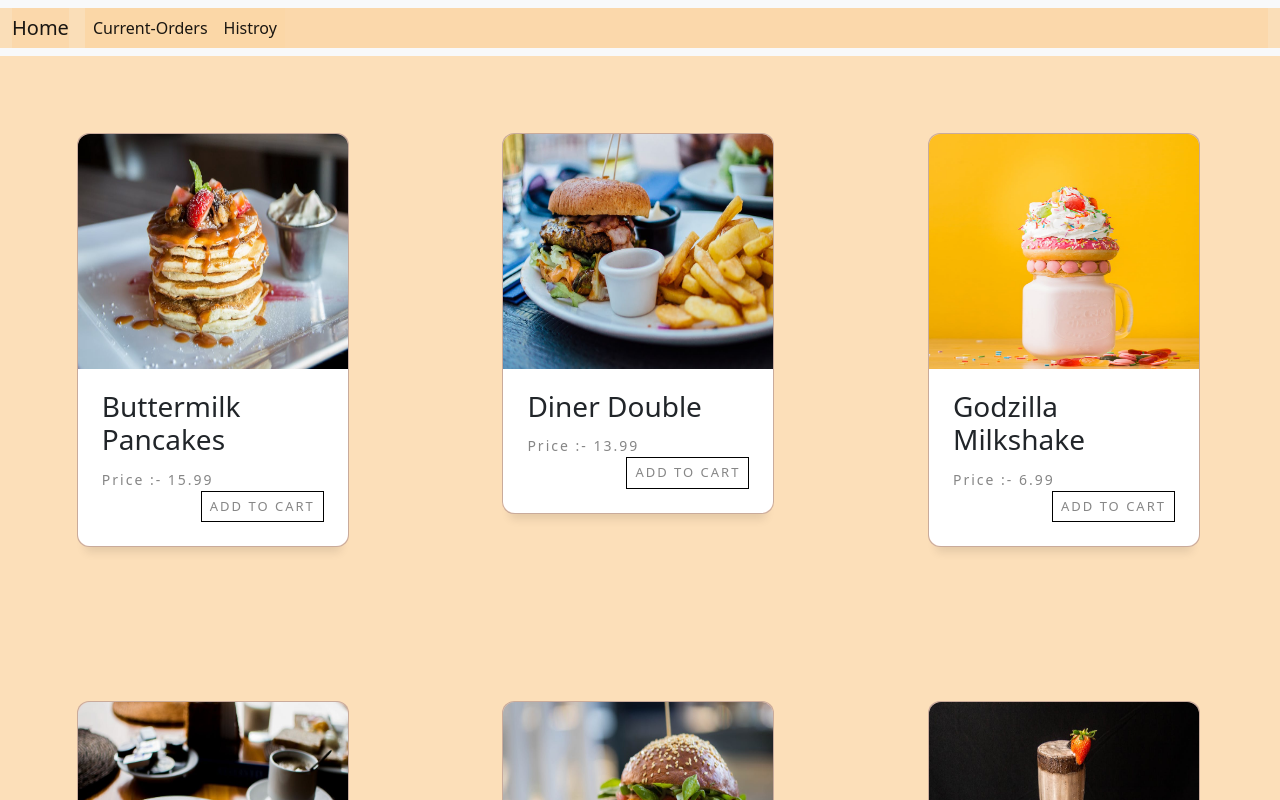
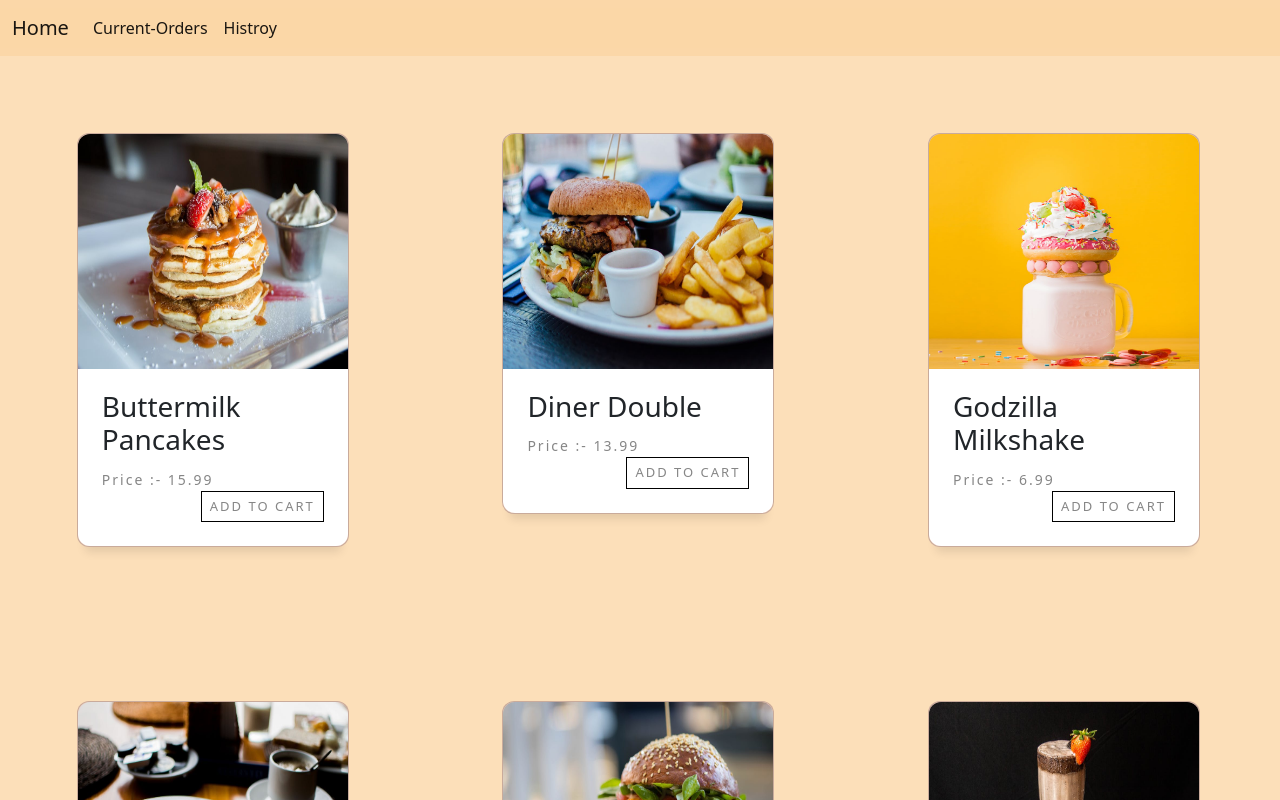
Before and after one commit to rverma73/food-order-app, a React (Create React App) app: page / in a window 1280 px wide. Shown: the top 800 px of the page. Built offline with nearby package versions, Linux system fonts and the light colour scheme.

Commit message:
Update Navbar.js

```diff
--- a/src/components/Navbar.js
+++ b/src/components/Navbar.js
@@ -4,7 +4,7 @@
 const Navbar = () => {
   return (
     <div>
-      <nav className="navbar navbar-expand-lg navbar-light bg-light">
+      <nav className="navbar navbar-expand-lg navbar-light">
         <div className="container-fluid">
           <Link className="navbar-brand" to="/">
             Home
```
